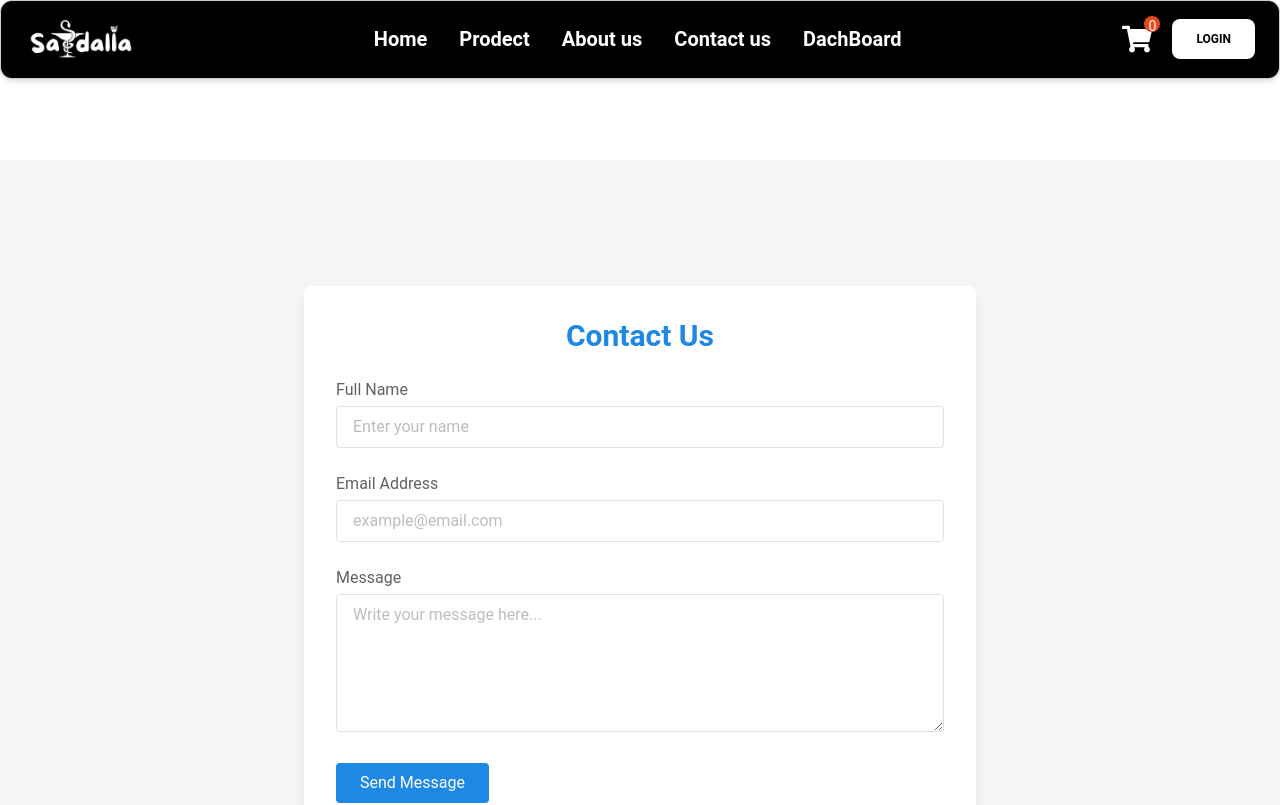
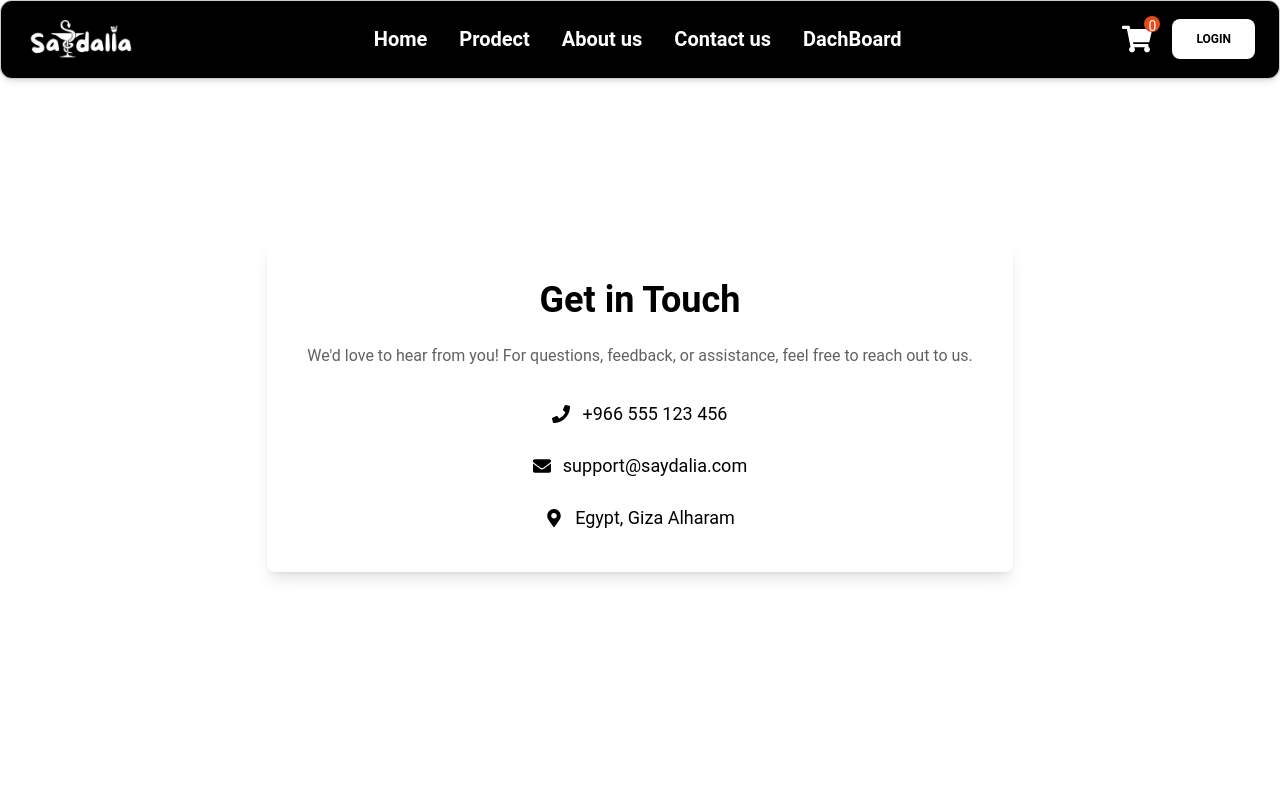
Before and after one commit to eslam997/saydeliaProject, a React (Vite) app: page /Contact in a window 1280 px wide. Shown: the top 805 px of the page. Built offline with nearby package versions, Linux system fonts and the light colour scheme; no server answers.

Commit message:
Update Contact.jsx

```diff
--- a/src/component/Contact.jsx
+++ b/src/component/Contact.jsx
@@ -1,42 +1,29 @@
 import React from "react";
+import { FaPhone, FaEnvelope, FaMapMarkerAlt } from "react-icons/fa";
 
 const Contact = () => {
   return (
-    <section className="bg-gray-100 py-16 px-4 min-h-screen flex items-center justify-center">
-      <div className="bg-white p-8 rounded-lg shadow-lg w-full max-w-2xl">
-        <h2 className="text-3xl font-bold text-blue-600 mb-6 text-center">Contact Us</h2>
-        <form className="space-y-6">
-          <div>
-            <label className="block text-left text-gray-700 mb-1">Full Name</label>
-            <input
-              type="text"
-              placeholder="Enter your name"
-              className="w-full px-4 py-2 border border-gray-300 rounded focus:outline-none focus:ring-2 focus:ring-blue-400"
-            />
+    <section className="bg-white  flex items-center justify-center py-20 px-6">
+      <div className="max-w-3xl p-10 rounded-lg shadow-lg text-center">
+        <h2 className="text-4xl font-bold text-black mb-6">Get in Touch</h2>
+        <p className="text-gray-700 mb-8">
+          We'd love to hear from you! For questions, feedback, or assistance, feel free to reach out to us.
+        </p>
+
+        <div className="space-y-6 text-black text-lg">
+          <div className="flex items-center justify-center gap-3">
+            <FaPhone />
+            <span>+966 555 123 456</span>
           </div>
-          <div>
-            <label className="block text-left text-gray-700 mb-1">Email Address</label>
-            <input
-              type="email"
-              placeholder="example@email.com"
-              className="w-full px-4 py-2 border border-gray-300 rounded focus:outline-none focus:ring-2 focus:ring-blue-400"
-            />
+          <div className="flex items-center justify-center gap-3">
+            <FaEnvelope />
+            <span>support@saydalia.com</span>
           </div>
-          <div>
-            <label className="block text-left text-gray-700 mb-1">Message</label>
-            <textarea
-              rows="5"
-              placeholder="Write your message here..."
-              className="w-full px-4 py-2 border border-gray-300 rounded focus:outline-none focus:ring-2 focus:ring-blue-400"
-            ></textarea>
+          <div className="flex items-center justify-center gap-3">
+            <FaMapMarkerAlt />
+            <span>Egypt, Giza Alharam</span>
           </div>
-          <button
-            type="submit"
-            className="bg-blue-600 text-white px-6 py-2 rounded hover:bg-blue-700 transition duration-300"
-          >
-            Send Message
-          </button>
-        </form>
+        </div>
       </div>
     </section>
   );
```
